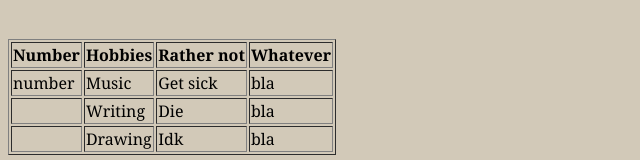
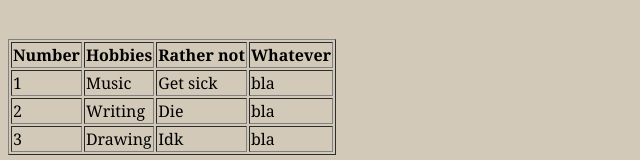
Before and after one commit to ICD0007/WebTechnologies, a plain HTML site: page html/Class1.html in a window 1280 px wide. Shown: the part 963-1123 px from the top of the page, 0-640 px from the left. Drawn offline with Linux system fonts and the light colour scheme.

Commit message:
Edit table

```diff
--- a/html/Class1.html
+++ b/html/Class1.html
@@ -37,19 +37,19 @@
         <th>Whatever</th>
     </tr>
     <tr>
-        <td>number</td>
+        <td>1</td>
         <td>Music</td>
         <td>Get sick</td>
         <td>bla</td>
     </tr>
     <tr>
-        <td> </td>
+        <td>2</td>
         <td>Writing</td>
         <td>Die</td>
         <td>bla</td>
     </tr>
     <tr>
-        <td> </td>
+        <td>3</td>
         <td>Drawing</td>
         <td>Idk</td>
         <td>bla</td>
```
